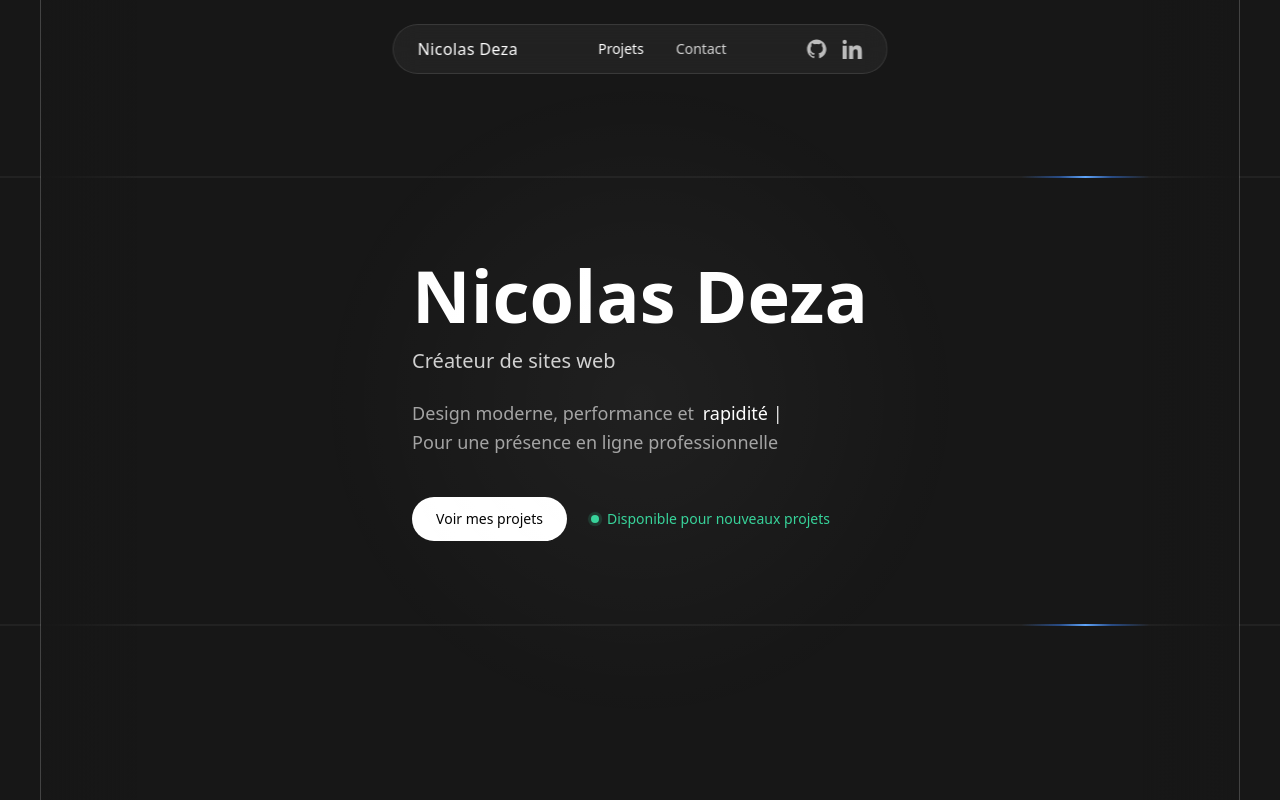
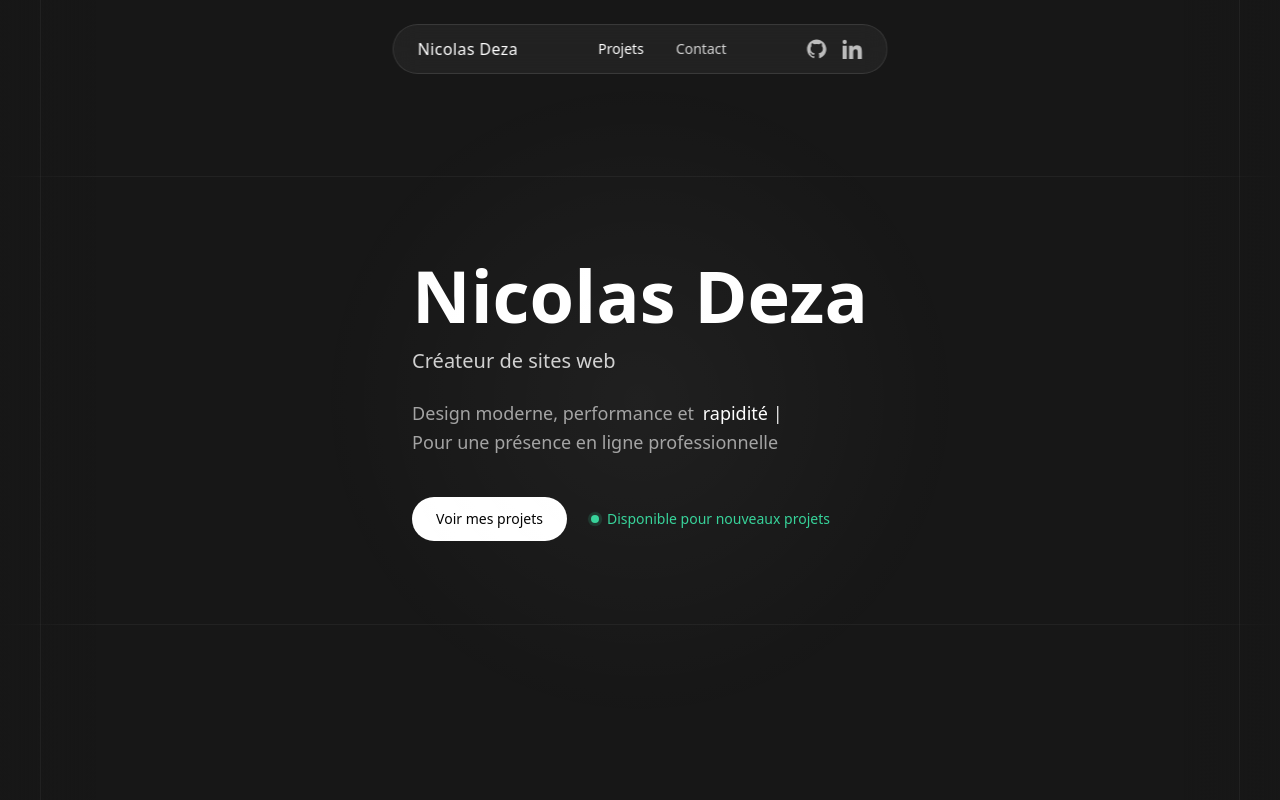
Before and after one commit to NicolasDeza/portfolio, a Nuxt app: page / in a window 1280 px wide. Shown: the top 800 px of the page. Built offline with nearby package versions, Linux system fonts and the light colour scheme; a web font is replaced by a local one.

Commit message:
grid sans couleur

```diff
--- a/app/assets/css/global.css
+++ b/app/assets/css/global.css
@@ -17,35 +17,9 @@ html {
   position: absolute;
   left: 0;
   width: 100%;
-  height: 2px;
-  background: linear-gradient(
-    90deg,
-    rgba(255, 255, 255, 0.05) 0%,
-    rgba(255, 255, 255, 0.05) calc(var(--grid-progress, 0%) - 5%),
-    rgba(59, 130, 246, 0.5) calc(var(--grid-progress, 0%) - 2%),
-    rgba(96, 165, 250, 1) var(--grid-progress, 0%),
-    rgba(59, 130, 246, 0.5) calc(var(--grid-progress, 0%) + 2%),
-    rgba(255, 255, 255, 0.05) calc(var(--grid-progress, 0%) + 5%),
-    rgba(255, 255, 255, 0.05) 100%
-  );
+  height: 1px;
+  background-color: rgba(255, 255, 255, 0.05);
   pointer-events: none;
-  animation: grid-line-flow 8s linear infinite;
-  z-index: 1;
-}
-
-@property --grid-progress {
-  syntax: "<percentage>";
-  initial-value: 0%;
-  inherits: false;
-}
-
-@keyframes grid-line-flow {
-  0% {
-    --grid-progress: -10%;
-  }
-  100% {
-    --grid-progress: 110%;
-  }
 }
 
 @keyframes marquee {
@@ -112,52 +86,3 @@ html {
     --angle: 360deg;
   }
 }
-
-/* Bordures verticales électriques */
-.grid-border {
-  position: relative;
-}
-
-.grid-border::before,
-.grid-border::after {
-  content: "";
-  position: absolute;
-  top: 0;
-  width: 1px;
-  height: 100%;
-  background: linear-gradient(
-    180deg,
-    rgba(255, 255, 255, 0.1) 0%,
-    rgba(255, 255, 255, 0.1) calc(var(--v-progress, 0%) - 8%),
-    rgba(59, 130, 246, 0.5) calc(var(--v-progress, 0%) - 3%),
-    rgba(96, 165, 250, 0.9) var(--v-progress, 0%),
-    rgba(59, 130, 246, 0.5) calc(var(--v-progress, 0%) + 3%),
-    rgba(255, 255, 255, 0.1) calc(var(--v-progress, 0%) + 8%),
-    rgba(255, 255, 255, 0.1) 100%
-  );
-  pointer-events: none;
-  animation: grid-vertical-flow 4s linear infinite;
-}
-
-.grid-border::before {
-  left: -1px;
-}
-
-.grid-border::after {
-  right: -1px;
-}
-
-@property --v-progress {
-  syntax: "<percentage>";
-  initial-value: 0%;
-  inherits: false;
-}
-
-@keyframes grid-vertical-flow {
-  0% {
-    --v-progress: -15%;
-  }
-  100% {
-    --v-progress: 115%;
-  }
-}
--- a/app/layouts/default.vue
+++ b/app/layouts/default.vue
@@ -60,7 +60,7 @@ onUnmounted(() => {
 <template>
   <div class="min-h-screen flex flex-col bg-[#171717] text-white relative">
     <!-- Grille décorative -->
-    <div class="fixed inset-0 pointer-events-none z-10 sm:z-0">
+    <div class="fixed inset-0 pointer-events-none">
       <span class="h-line top-[22vh]" />
       <!-- <span class="h-line top-[50vh]" /> -->
       <span class="h-line top-[78vh]" />
@@ -75,7 +75,7 @@ onUnmounted(() => {
 
     <!-- Contenu centré -->
     <div
-      class="w-full max-w-[1200px] mx-auto px-4 sm:px-6 lg:px-8 sm:border-x border-white/10 flex-1 grid-border"
+      class="w-full max-w-[1200px] mx-auto px-4 sm:px-6 lg:px-8 sm:border-x border-white/10 flex-1"
     >
       <main class="flex flex-col h-full">
         <slot />
```
